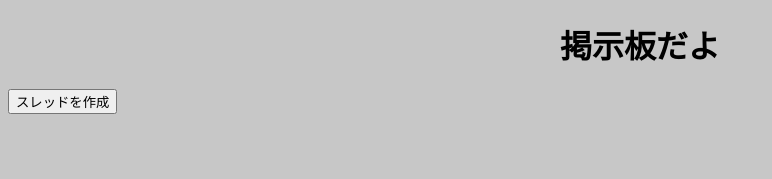
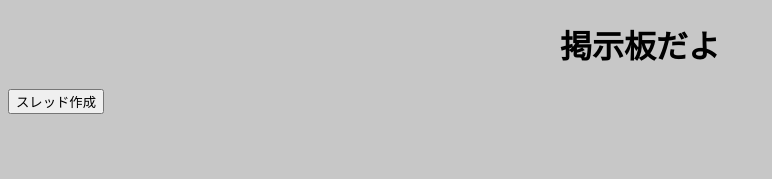
Before and after one commit to tacotaco0808/re_my_bb, a Next.js app: page /thread/new in a window 1280 px wide. Shown: the top 179 px of the page, without its empty margins (0-772 px from the left). Built offline with nearby package versions, Linux system fonts and the light colour scheme.

Commit message:
POSTリクエストによるスレッド作成

```diff
--- /dev/null
+++ b/src/app/components/CreateThread.tsx
@@ -0,0 +1,16 @@
+'use client'
+import { fetchThreadsPost } from '@/app/components/method/fetchMethods'
+function CreateThread() {
+  function handleClick() {
+    const string: string = 'test2' //スレッドのタイトル
+    fetchThreadsPost(string)
+      .catch(error => console.error(error))
+      .then(() => console.log('test'))
+  }
+  return (
+    <>
+      <button onClick={handleClick}>スレッド作成</button>
+    </>
+  )
+}
+export default CreateThread
--- a/src/app/components/method/fetchMethods.tsx
+++ b/src/app/components/method/fetchMethods.tsx
@@ -15,13 +15,17 @@ export const fetchThreads = async (): Promise<Threads[]> => {
   return threads
 }
 // スレッド一覧に新しいスレッドを追加
-export const fetchThreadsPost = async () => {
-  const body = {
-    title: 'title',
+export const fetchThreadsPost = async (titleString: string) => {
+  const bodyData = {
+    title: titleString,
   }
-  const res = await fetch('https://railway.bulletinboard.techtrain.dev/threads', { method: 'POST', body: JSON.stringify(body) })
-  const threads = await res.json()
-  return
+  const url = 'https://railway.bulletinboard.techtrain.dev/threads'
+  const res = await fetch(url, {
+    method: 'POST',
+    headers: { 'Content-Type': 'application/json' },
+    body: JSON.stringify(bodyData),
+  }).then(res => res.json())
+  return res
 }
 // さきのやつ
 export const fetchPosts = async (): Promise<Posts[]> => {
--- a/src/app/thread/new/page.tsx
+++ b/src/app/thread/new/page.tsx
@@ -1,10 +1,12 @@
 import Header from '@/app/components/Header'
-import { fetchThreadsPost } from '@/app/components/method/fetchMethods'
+import CreateThread from '@/app/components/CreateThread'
 export default function New() {
   return (
     <>
       <Header />
-      <button onClick={fetchThreadsPost}>スレッドを作成</button>
+      <main>
+        <CreateThread />
+      </main>
     </>
   )
 }
```
